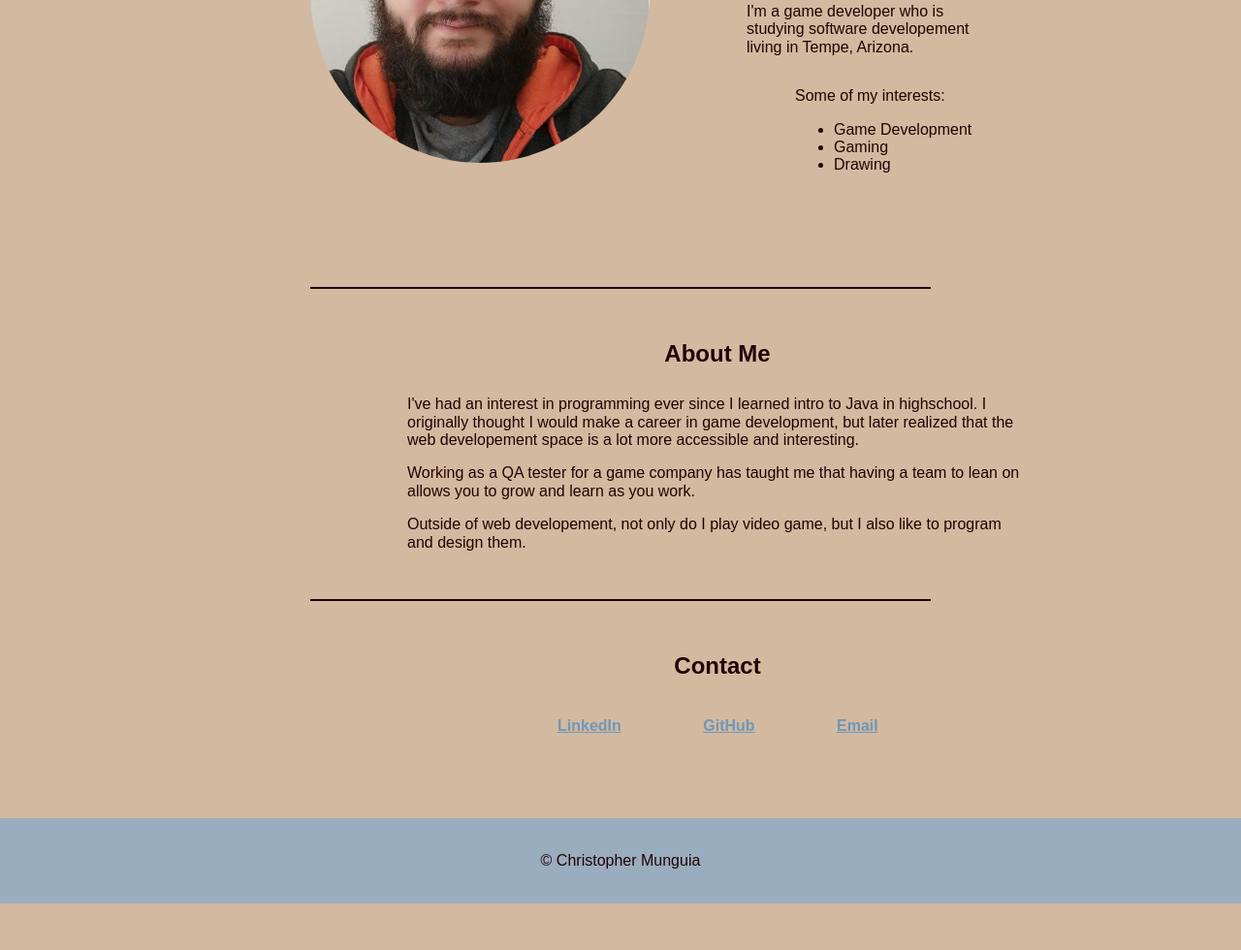
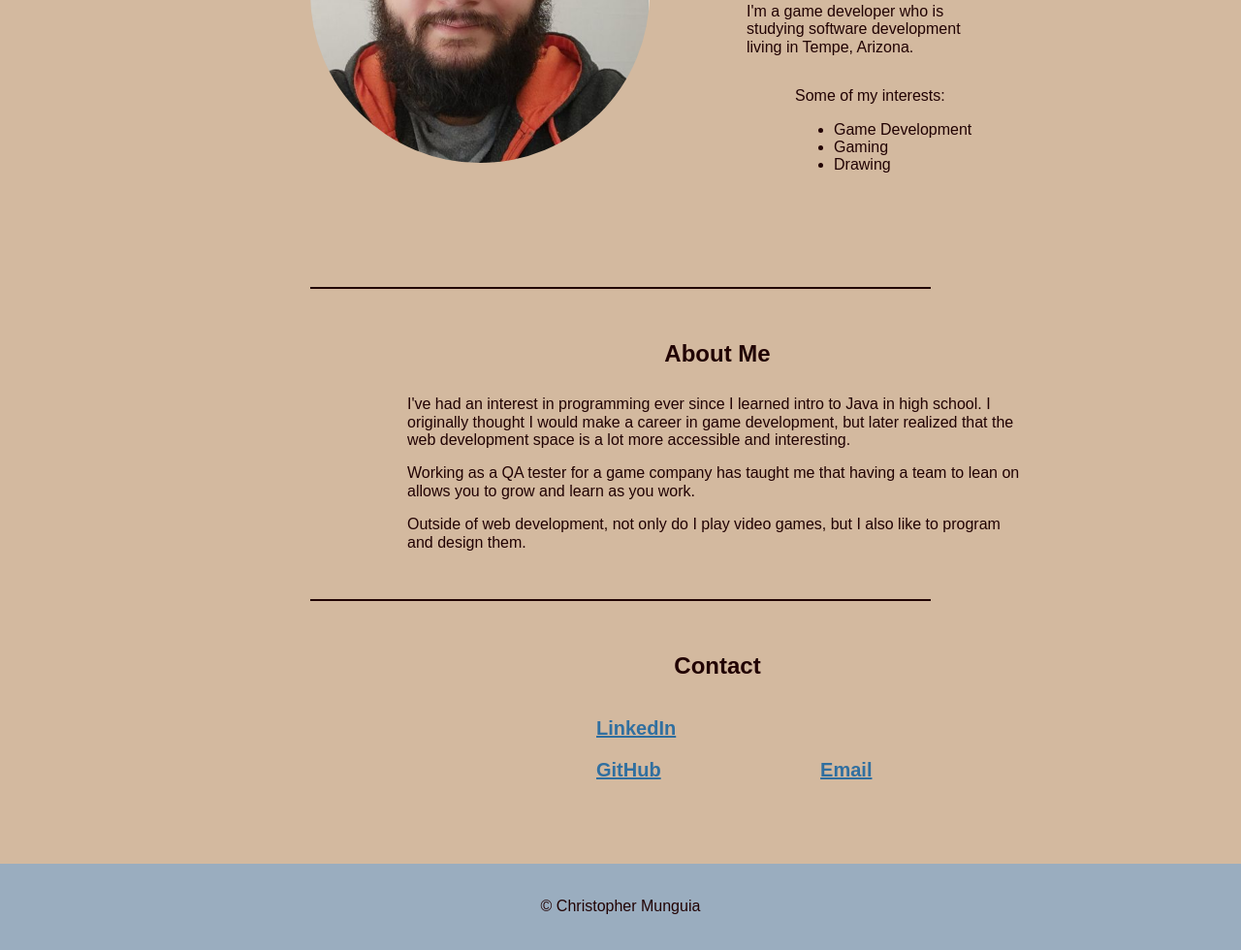
Before and after one commit to ChrisMunguia/ChrisMunguiaPortfolio, a plain HTML site: page index.html in a window 1280 px wide. Shown: the part 404-1384 px from the top of the page at 97% size. Before the commit the page ends 1336 px from the top, so only its background shows below. Drawn offline with nearby package versions, Linux system fonts and the light colour scheme.

Commit message:
Update spelling mistakes
Changed some of the spelling and added a darker color to links.

```diff
--- a/index.html
+++ b/index.html
@@ -1,5 +1,5 @@
 <!DOCTYPE html>
-<html>
+<html lang="en">
   <head>
     <meta charset="utf-8" />
     <meta name="viewport" content="width=device-width" />
@@ -17,7 +17,7 @@
     <header>
       <!--Header Title-->
       <h1 class="name name-large">Christopher Munguia</h1>
-      <h3 class="name name-small">Game Developer & Software Developer</h3>
+      <h2 class="name name-small">Game Developer & Software Developer</h2>
     </header>
 
     <!--Main-->
@@ -35,7 +35,7 @@
       <div class="intro-container">
         <h2 class="header">Hi, I'm Christopher Munguia</h2>
         <p>
-          I'm a game developer who is studying software developement living in
+          I'm a game developer who is studying software development living in
           Tempe, Arizona.
         </p>
         <!--Interests list-->
@@ -59,8 +59,8 @@
         <div>
           <p>
             I've had an interest in programming ever since I learned intro to
-            Java in highschool. I originally thought I would make a career in
-            game development, but later realized that the web developement space
+            Java in high school. I originally thought I would make a career in
+            game development, but later realized that the web development space
             is a lot more accessible and interesting.
           </p>
           <p>
@@ -68,7 +68,7 @@
             a team to lean on allows you to grow and learn as you work.
           </p>
           <p>
-            Outside of web developement, not only do I play video game, but I
+            Outside of web development, not only do I play video games, but I
             also like to program and design them.
           </p>
         </div>
@@ -85,17 +85,19 @@
         <ol class="contact-list">
           <li>
             <!--LinkdIn link-->
-            <a href="https://www.linkedin.com/in/christopher-munguia"
+            <a
+              href="https://www.linkedin.com/in/christopher-munguia"
+              target="_blank"
               >LinkedIn</a
             >
           </li>
           <li>
             <!--GitHub Link-->
-            <a href="https://github.com/ChrisMunguia">GitHub</a>
+            <a href="https://github.com/ChrisMunguia" target="_blank">GitHub</a>
           </li>
           <li>
             <!--Email Link-->
-            <a href="mailto:chris.j.munguia@gmail.com">Email</a>
+            <a href="mailto:chris.j.munguia@gmail.com" target="_blank">Email</a>
           </li>
         </ol>
       </div>
--- a/style.css
+++ b/style.css
@@ -99,15 +99,16 @@ hr {
 /*Styling for list items in contact list*/
 .contact-list li {
   display: inline-block;
-  padding: 10px 40px;
+  padding: 10px 80px;
 }
 
 /*Styling for anchors in contact list*/
 .contact-list a {
   font-weight: bold;
-  color: #6d98ba;
+  font-size: 20px;
+  color: #306fa0;
 }
 
 a:hover {
-  color: #9aadbf;
+  color: rgb(128, 171, 206);
 }
```
